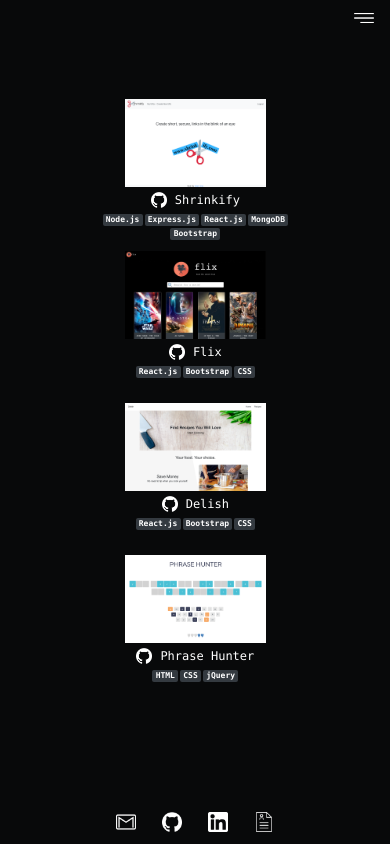
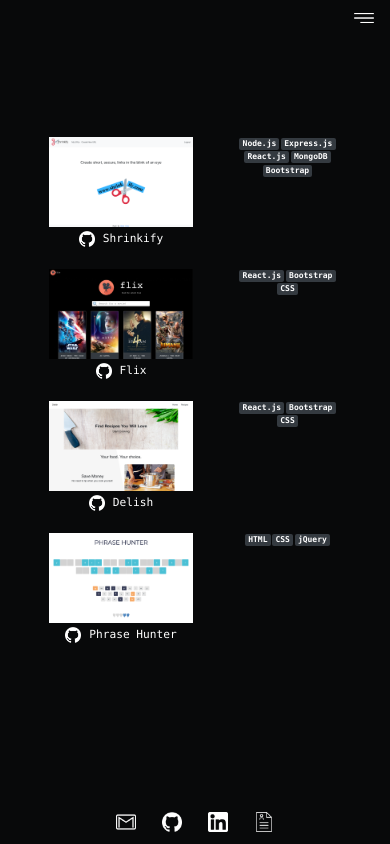
Before and after one commit to DeonChoi/deonchoi, a React (Create React App) app: page /work in a window 390 px wide. Built offline with nearby package versions, Linux system fonts and the light colour scheme.

Commit message:
media queries

```diff
--- a/src/components/Work.js
+++ b/src/components/Work.js
@@ -15,14 +15,19 @@
         <div className='d-flex flex-wrap align-items-center align-content-center justify-content-center text-center text-monospace text-white workContainer'>
            <Zoom>
             <div className='projectCard'>
+
+                <div className='projectInfo'>
                     <a target='_blank' href='https://shrinkurlapp.herokuapp.com/api/' rel='noopener noreferrer' className=''>
                         <img src={ShrinkifyIcon} alt='Shrinkify Project' className='projectImage'/>
                     </a>
+
                     <div className='align-items-center justify-content-center d-flex'>
                         <a target='_blank' href='https://github.com/DeonChoi/shrinkURL' rel='noopener noreferrer' className=''>
                             <img src={GitHubIon} alt='Github Repository' className='githubIcon'/>
                         </a>
                         <span className='projectTitle'>Shrinkify</span>
+                    </div>
+
                 </div>
 
                 <div className='techstackRow'>
@@ -36,6 +41,8 @@
             </div>
 
             <div className='projectCard'>
+
+                <div className='projectInfo'>
                     <a target='_blank' href='https://deonchoi.github.io/flix-app/' rel='noopener noreferrer' className=''>
                         <img src={FlixIcon} alt='Shrinkify Project' className='projectImage'/>
                     </a>
@@ -44,6 +51,7 @@
                             <img src={GitHubIon} alt='Github Repository' className='githubIcon'/>
                         </a>
                         <span className='projectTitle'>Flix</span>
+                    </div>
                 </div>
 
                 <div className='techstackRow'>
@@ -55,6 +63,8 @@
             </div>
 
             <div className='projectCard'>
+
+                <div className='projectInfo'>
                     <a target='_blank' href='https://deonchoi.github.io/recipe-app/' rel='noopener noreferrer' className=''>
                         <img src={DelishIcon} alt='Shrinkify Project' className='projectImage'/>
                     </a>
@@ -63,6 +73,7 @@
                             <img src={GitHubIon} alt='Github Repository' className='githubIcon'/>
                         </a>
                         <span className='projectTitle'>Delish</span>
+                    </div>
                 </div>
 
                 <div className='techstackRow'>
@@ -74,6 +85,7 @@
             </div>
 
             <div className='projectCard'>
+                <div className='projectInfo'>
                     <a target='_blank' href='https://deonchoi.github.io/OOPgameShowApp/' rel='noopener noreferrer' className=''>
                         <img src={PhraseHunterIcon} alt='Shrinkify Project' className='projectImage'/>
                     </a>
@@ -82,6 +94,7 @@
                             <img src={GitHubIon} alt='Github Repository' className='githubIcon'/>
                         </a>
                         <span className='projectTitle'>Phrase Hunter</span>
+                    </div>
                 </div>
 
                 <div className='techstackRow'>
--- a/src/styles/About.css
+++ b/src/styles/About.css
@@ -44,7 +44,15 @@
     }
   }
 
-  @media only screen and (min-width: 600px) {
+  @media only screen and (min-width: 600px) and (orientation:portrait)  {
+    .aboutContainer {
+        margin: -5% 5%;
+    }
+    .aboutDescription {
+        font-size: 1.25rem;
+    }
+  }
+  @media only screen and (min-width: 600px) and (orientation:landscape)  {
     .aboutContainer {
         margin: -5% 5%;
     }
--- a/src/styles/Work.css
+++ b/src/styles/Work.css
@@ -40,23 +40,32 @@
 
 @media only screen and (max-width: 321px) {
     .workContainer {
-        margin: -5% 0%;
+        margin: -10% 0%;
     }
     .projectCard {
-        width: 51%;
-        height: 15rem;
-        margin: 0.5rem 0rem;
+        display:flex;
+
+        width: 100%;
+        height: 14rem;
+        margin: 0.25rem 0rem;
+    }
+    .projectInfo {
+        margin: 0rem 0rem;
+        width: 60%;
     }
     .projectTitle {
-        font-size: 1.5rem;
+        font-size: 1.3rem;
         margin: 0.5rem 0rem;
     }
     .techstack {
         font-size: 1rem;
-        margin: 0.1rem;
+        margin: 0.075rem;
     }
     .projectImage {
-        width: 70%;
+        width: 60%;
+    }
+    .techstackRow {
+        width: 30%;
     }
 }
 @media only screen and (min-width: 321px) {
@@ -64,33 +73,55 @@
         margin: -10% 0%;
     }
     .projectCard {
-        width: 51%;
-        height: 17rem;
-        margin: 1rem 0rem;
+        display:flex;
+
+        width: 100%;
+        height: 15rem;
+        margin: 0.75rem 0rem;
+    }
+    .projectInfo {
+        margin: 0rem 0rem;
+        width: 60%;
     }
     .projectTitle {
-        font-size: 1.5rem;
+        font-size: 1.4rem;
         margin: 0.5rem 0rem;
     }
     .techstack {
         font-size: 1rem;
-        margin: 0.125rem;
+        margin: 0.1rem;
+    }
+    .techstackRow {
+        width: 30%;
     }
     .projectImage {
-        width: 75%;
+        width: 65%;
     }
 }
 @media only screen and (min-width: 400px) and (orientation : portrait){
     .workContainer {
-        margin: -5% 0;
+        margin: -10% 0;
     }
     .projectCard {
-        width: 51%;
-        height: 20rem;
+        display:flex;
+
+        width: 100%;
+        height: 18rem;
         margin: 0.4rem 0;
     }
     .projectImage {
-        width: 80%;
+        width: 70%;
+    }
+    .projectTitle {
+        font-size: 2rem;
+        margin: 0.5rem 0rem;
+    }
+    .projectInfo {
+        margin: 0rem 0rem;
+        width: 60%;
+    }
+    .techstackRow {
+        width: 30%;
     }
   }
   @media only screen and (min-width: 400px) and (orientation : landscape){
@@ -102,6 +133,7 @@
         margin: 0.5rem 0rem;
     }
     .projectCard {
+        display: block;
         height: 18rem;
     }
     .techstack {
@@ -113,6 +145,13 @@
         margin: 0rem 0.5rem;
     }
     .projectImage {
+        width: 100%;
+    }
+    .projectInfo {
+        margin: 0rem 0rem;
+        width: 100%;
+    }
+    .techstackRow {
         width: 100%;
     }
   }
@@ -131,11 +170,18 @@
         font-size: 0.875rem;
     }
     .projectCard {
+        display: block;
         width: 33%;
         margin: 0rem 0.5rem;
     }
     .projectImage {
         width: 80%;
+    }
+    .projectInfo {
+        width: 100%;
+    }
+    .techstackRow {
+        width: 100%;
     }
   }
   @media only screen and (min-width: 600px) and (orientation : landscape){
@@ -146,17 +192,22 @@
         font-size: 1.48rem;
         margin: 0.5rem 0rem;
     }
-    .projectCard {
-        height: 18rem;
-    }
     .techstack {
         font-size: 0.9rem;
     }
     .projectCard {
+        display: block;
         width: 23%;
+        height: 18rem;
         margin: 0rem 0.5rem;
     }
     .projectImage {
+        width: 100%;
+    }
+    .projectInfo {
+        width: 100%;
+    }
+    .techstackRow {
         width: 100%;
     }
   }
```
Lines whose indentation alone changed are shown as unchanged.
